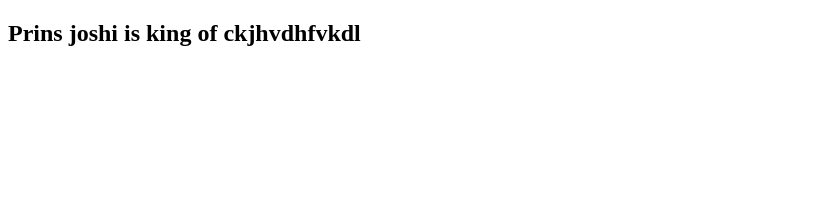
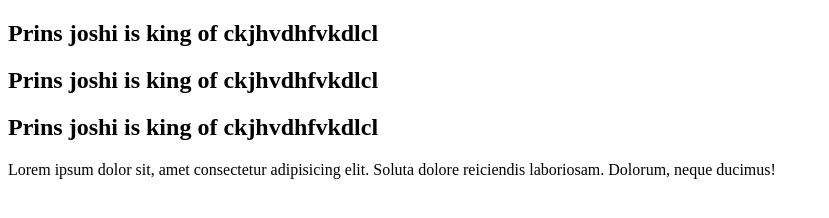
Before and after one commit to PrinsJoshi/text, a plain HTML site: page index.html in a window 1280 px wide. Shown: the whole page, without its empty margins (0-829 px from the left). Drawn offline with Linux system fonts and the light colour scheme.

Commit message:
hello my dear friend this is commit

```diff
--- a/index.html
+++ b/index.html
@@ -7,6 +7,10 @@
     <title>Document</title>
 </head>
 <body>
-    <h2>Prins joshi is king of ckjhvdhfvkdl</h2>
+    <h2>Prins joshi is king of ckjhvdhfvkdlcl</h2>
+    <h2>Prins joshi is king of ckjhvdhfvkdlcl</h2>
+    <h2>Prins joshi is king of ckjhvdhfvkdlcl</h2>
+    <p>Lorem ipsum dolor sit, amet consectetur
+    adipisicing elit. Soluta dolore reiciendis laboriosam. Dolorum, neque ducimus!</p>
 </body>
 </html>
```
Also changed, not shown: pkj.html (+2 -0 lines).
